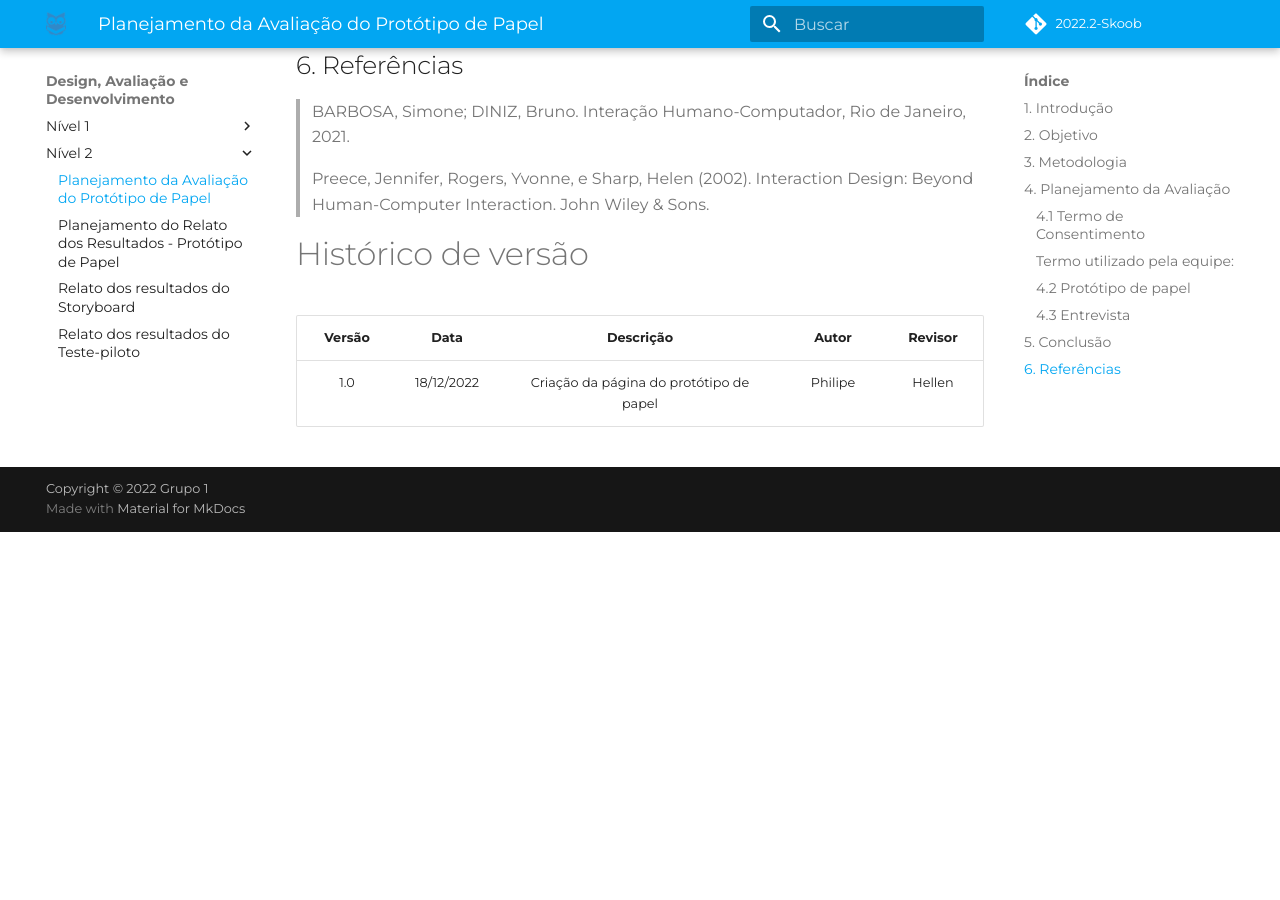
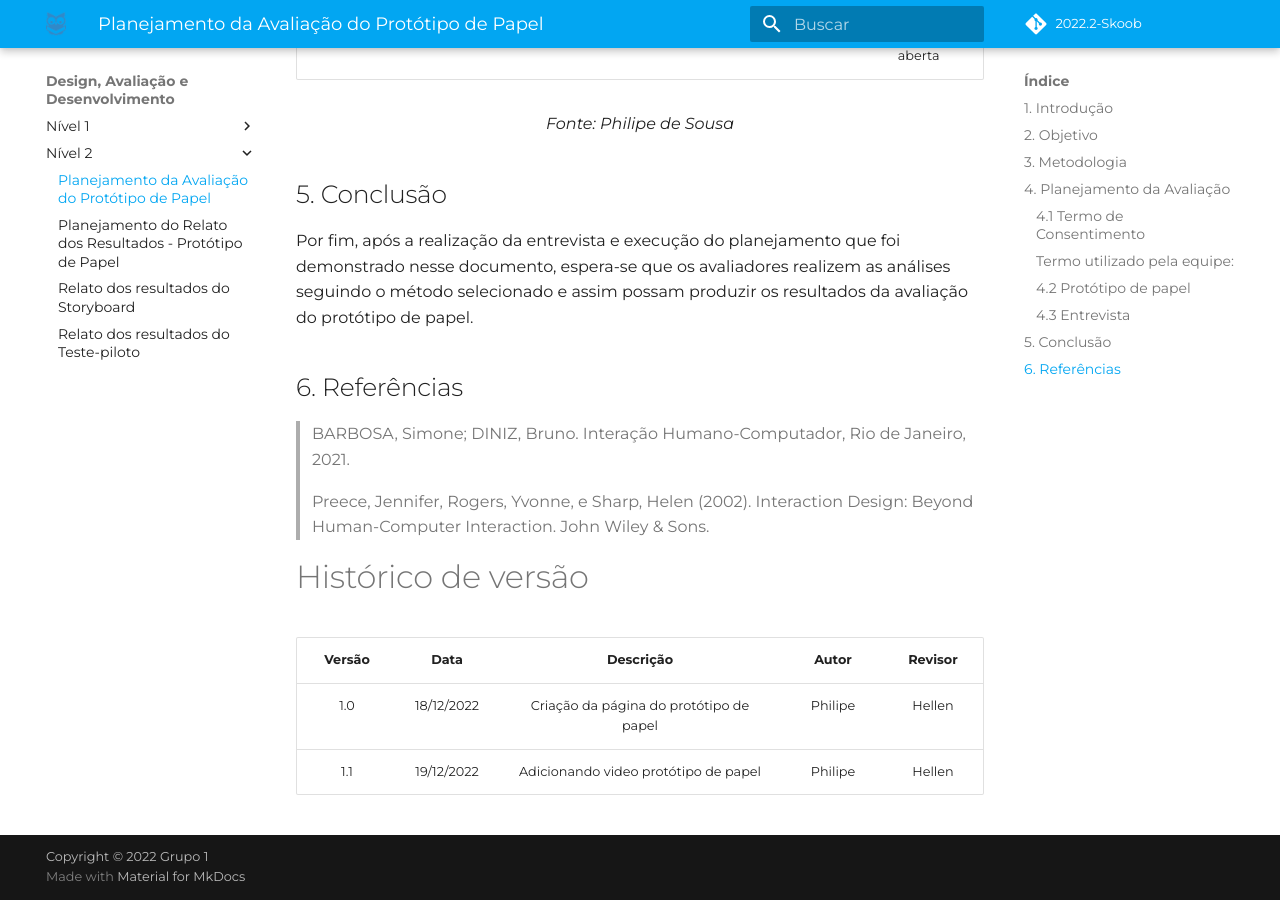
Before and after one commit to Interacao-Humano-Computador/2022.2-Skoob, an MkDocs documentation site: the page built from docs/planejamentoAnalise/nivel2/planejamento-ava-prototipo-papel.md, in a window 1280 px wide and 900 px high, scrolled down 3239 px. Built offline with MkDocs 1.6.1 and Material for MkDocs 9.7.7, drawn with Linux system fonts in a browser that asks for light colours; some web fonts are replaced; comment, search, counter and statistics services are not loaded; before the commit the page ends 3771 px from its top, so only the background shows below that.

Commit message:
upadate protótipo de papel

```diff
--- a/docs/planejamentoAnalise/nivel2/planejamento-ava-prototipo-papel.md
+++ b/docs/planejamentoAnalise/nivel2/planejamento-ava-prototipo-papel.md
@@ -57,6 +57,8 @@
 
 <iframe></iframe>
 
+<iframe width="560" height="315" src="https://youtu.be/ET1Iosd1Bt4" title="YouTube video player" frameborder="0" allow="accelerometer; autoplay; clipboard-write; encrypted-media; gyroscope; picture-in-picture" allowfullscreen></iframe>
+
 ### 4.3 Entrevista
 
 <p align="justify">
@@ -91,3 +93,4 @@
 | Versão |    Data    |             Descrição             |    Autor    |  Revisor   |
 | :----: | :--------: | :-------------------------------: | :---------: | :--------: |
 |  1.0   | 18/12/2022 | Criação da página do protótipo de papel | Philipe | Hellen |
+|  1.1   | 19/12/2022 | Adicionando video protótipo de papel | Philipe | Hellen |
```
